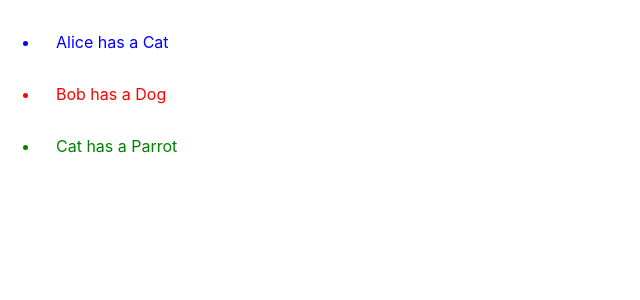
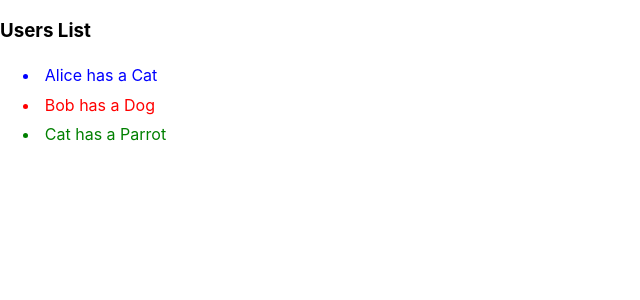
Before and after one commit to ev45ive/sages-react-open-grudzien, a React (Create React App) app: page / in a window 1280 px wide. Shown: the top 300 px of the page, without its empty margins (0-640 px from the left). Built offline with nearby package versions, Linux system fonts and the light colour scheme.

Commit message:
JSX - JavaScript XML  ( TSX - TypeScript XML )

```diff
--- a/src/index.tsx
+++ b/src/index.tsx
@@ -22,37 +22,56 @@ const users: User[] = [
   { id: 3, name: "Cat", color: "green", pet: { name: "Parrot" } },
 ];
 
-const UserItem = (props: { user: User; key: string | number }) =>
-  React.createElement(
-    "li",
-    { style: { color: props.user.color, padding: "1rem" }, key: props.key },
-    React.createElement(
-      "span",
-      null,
-      props.user.name + " has a " + props.user.pet.name
-    )
-  );
+const UserItem = (props: { user: User }) => (
+  <li style={{ color: props.user.color, padding: ".3rem" }} data-item="user">
+    <span>{props.user.name + " has a " + props.user.pet.name}</span>
+  </li>
+);
 
-const Section = (props: { users: User[] }) =>
-  React.createElement(
-    "ul",
-    {
-      id: "testid",
-      className: "klasa",
-    },
-    props.users.map((user) => {
-      // return UserItem({ user, key: user.id });
-      // return React.createElement('div', { className:'test' });
-      return React.createElement(UserItem, { user, key: user.id });
-    })
-    // React.createElement("input", { key: "pamietaj-mnie" })
-  );
+const Section = (props: { users: User[]; children: React.ReactNode }) => (
+  <div>
+    {props.children}
+    <ul id="testid" className="klasa">
+      {/* Comment  */}
+      {/* {props.users.map((user) => UserItem({ user, key: user.id }))} */}
+      {/* {props.users.map((user) => React.createElement(UserItem,{ user, key: user.id }))} */}
+      {props.users.map((user) => (
+        <UserItem user={user} key={user.id} />
+      ))}
+    </ul>
+  </div>
+);
+
+// const Section = (props: { users: User[] }) =>
+//   React.createElement(
+//     "ul",
+//     {
+//       id: "testid",
+//       className: "klasa",
+//     },
+//     props.users.map((user) =>
+//       React.createElement(UserItem, { user, key: user.id })
+//     )
+//   );
+
+// const UserItem = (props: { user: User; key: string | number }) =>
+//   React.createElement(
+//     "li",
+//     { style: { color: props.user.color, padding: "1rem" }, key: props.key },
+//     React.createElement(
+//       "span",
+//       null,
+//       props.user.name + " has a " + props.user.pet.name
+//     )
+//   );
 
 const main = ReactDOM.createRoot(
   document.getElementById("root") as HTMLElement
 );
 
-main.render(React.createElement(Section, { users }));
+main.render(
+  React.createElement(Section, { users, children: <h3>Users List </h3> })
+);
 
 // const root = ReactDOM.createRoot(
 //   document.getElementById('root') as HTMLElement
```
